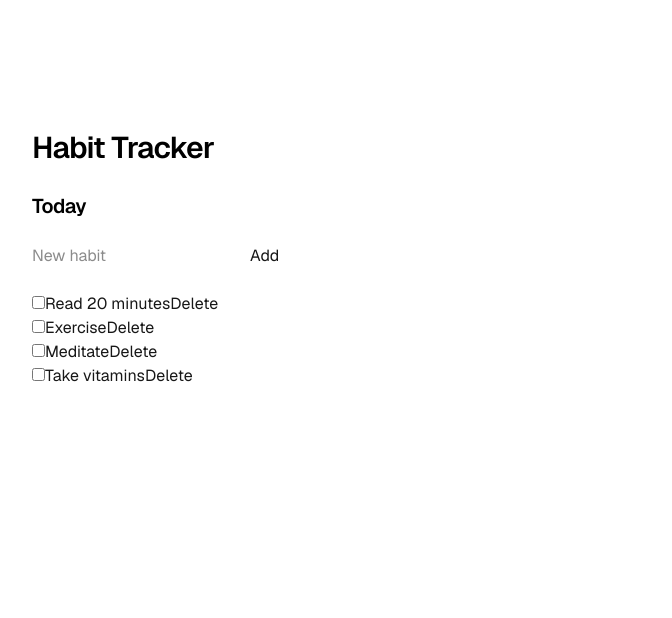
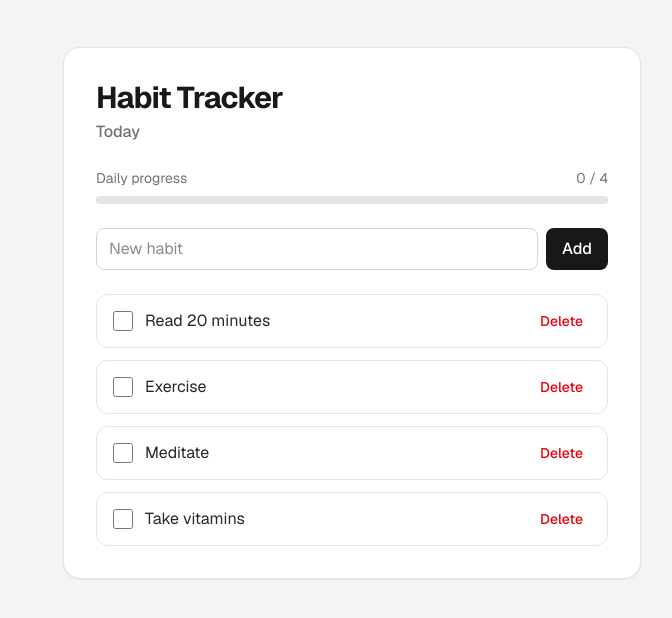
Before and after one commit to FlorianBarbe/habit-tracker, a Next.js app: page / in a window 1280 px wide. Shown: the top 618 px of the page, without its empty margins (288-960 px from the left). Built offline with nearby package versions, Linux system fonts and the light colour scheme.

Commit message:
Polish habit tracker interface

```diff
--- a/app/page.tsx
+++ b/app/page.tsx
@@ -78,18 +78,15 @@ export default function Home() {
   const [newHabitName, setNewHabitName] = useState("");
 
 
-  // Charge la sauvegarde après le premier rendu dans le navigateur
-  useEffect(() => {
-    const savedHabits = loadHabits();
+  // Valeurs calculées à partir de la liste actuelle
+  const completedHabitsCount = habits.filter(
+    (habit) => habit.completed,
+  ).length;
 
-    if (savedHabits === null) {
-      return;
-    }
-
-    startTransition(() => {
-      setHabits(savedHabits);
-    });
-  }, []);
+  const completionPercentage =
+    habits.length === 0
+      ? 0
+      : (completedHabitsCount / habits.length) * 100;
 
   //fonctions
 
@@ -149,6 +146,111 @@ export default function Home() {
   }
 
 
+
+  return (
+    <div className="min-h-screen bg-zinc-100 px-4 py-12 font-sans text-zinc-900 dark:bg-zinc-950 dark:text-zinc-100">
+      <main className="mx-auto w-full max-w-xl rounded-2xl bg-white p-6 shadow-sm ring-1 ring-zinc-200 dark:bg-zinc-900 dark:ring-zinc-800 sm:p-8">
+        <div className="flex flex-col gap-6">
+          <header className="space-y-1">
+            <h1 className="text-3xl font-bold tracking-tight">
+              Habit Tracker
+            </h1>
+
+            <h2 className="text-base font-medium text-zinc-500 dark:text-zinc-400">
+              Today
+            </h2>
+          </header>
+
+          <section className="space-y-2">
+            <div className="flex justify-between text-sm text-zinc-500 dark:text-zinc-400">
+              <span>Daily progress</span>
+              <span>
+                {completedHabitsCount} / {habits.length}
+              </span>
+            </div>
+
+            <div
+              className="h-2 overflow-hidden rounded-full bg-zinc-200 dark:bg-zinc-800"
+              role="progressbar"
+              aria-label="Daily progress"
+              aria-valuemin={0}
+              aria-valuemax={habits.length}
+              aria-valuenow={completedHabitsCount}
+            >
+              <div
+                className="h-full rounded-full bg-emerald-500 transition-all duration-300"
+                style={{ width: `${completionPercentage}%` }}
+              />
+            </div>
+          </section>
+
+          <form className="flex gap-2" onSubmit={addHabit}>
+            <input
+              className="min-w-0 flex-1 rounded-lg border border-zinc-300 bg-white px-3 py-2 outline-none transition focus:border-zinc-500 focus:ring-2 focus:ring-zinc-200 dark:border-zinc-700 dark:bg-zinc-950 dark:focus:border-zinc-500 dark:focus:ring-zinc-800"
+              type="text"
+              value={newHabitName}
+              onChange={(event) => setNewHabitName(event.target.value)}
+              placeholder="New habit"
+              aria-label="New habit name"
+            />
+
+            <button
+              className="shrink-0 rounded-lg bg-zinc-900 px-4 py-2 font-medium text-white transition hover:bg-zinc-700 dark:bg-zinc-100 dark:text-zinc-900 dark:hover:bg-white"
+              type="submit"
+            >
+              Add
+            </button>
+          </form>
+
+          {habits.length === 0 ? (
+            <p className="rounded-xl border border-dashed border-zinc-300 p-6 text-center text-zinc-500 dark:border-zinc-700 dark:text-zinc-400">
+              No habits yet. Add one above.
+            </p>
+          ) : (
+            <ul className="flex flex-col gap-3">
+              {habits.map((habit) => (
+                <li
+                  className="flex items-center justify-between gap-4 rounded-xl border border-zinc-200 px-4 py-3 dark:border-zinc-800"
+                  key={habit.id}
+                >
+                  <label className="flex min-w-0 flex-1 cursor-pointer items-center gap-3">
+                    <input
+                      className="h-5 w-5 shrink-0 accent-zinc-900 dark:accent-zinc-100"
+                      type="checkbox"
+                      checked={habit.completed}
+                      onChange={() => toggleHabit(habit.id)}
+                    />
+
+                    <span
+                      className={
+                        habit.completed
+                          ? "text-zinc-400 line-through dark:text-zinc-500"
+                          : "text-zinc-800 dark:text-zinc-100"
+                      }
+                    >
+                      {habit.name}
+                    </span>
+                  </label>
+
+                  <button
+                    className="rounded-md px-2 py-1 text-sm font-medium text-red-600 transition hover:bg-red-50 hover:text-red-700 dark:hover:bg-red-950/40"
+                    type="button"
+                    onClick={() => deleteHabit(habit.id)}
+                  >
+                    Delete
+                  </button>
+                </li>
+              ))}
+            </ul>
+          )}
+        </div>
+      </main>
+    </div>
+  );
+
+
+  /*/
+
     return (
       <div className="flex flex-col flex-1 items-center justify-center bg-zinc-50 font-sans dark:bg-black">
         <main className="flex flex-1 w-full max-w-3xl flex-col items-center justify-between py-32 px-16 bg-white dark:bg-black sm:items-start">
@@ -194,3 +296,6 @@ export default function Home() {
       </div>
     );
   }
+  /*/
+
+}
```
Lines whose indentation alone changed are shown as unchanged.
